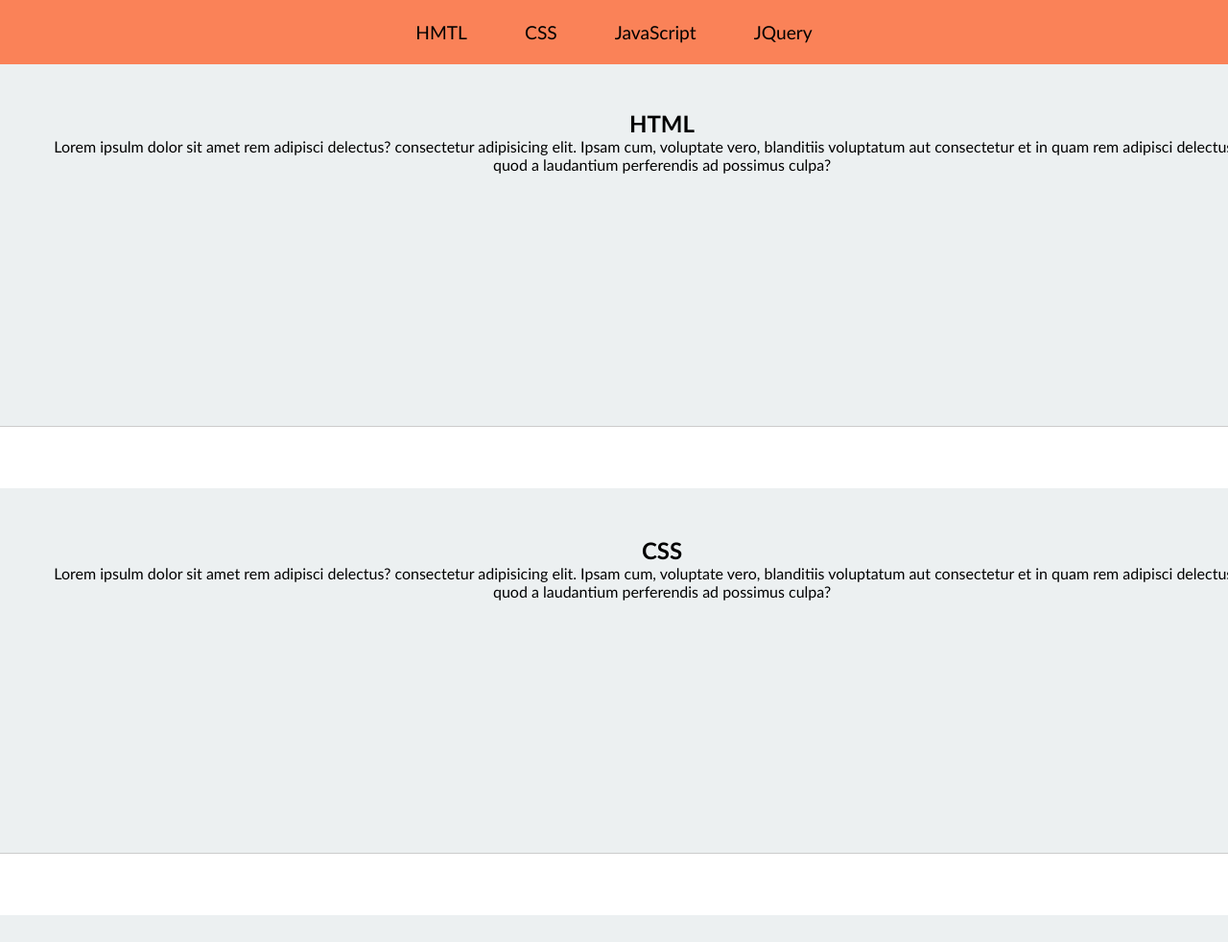
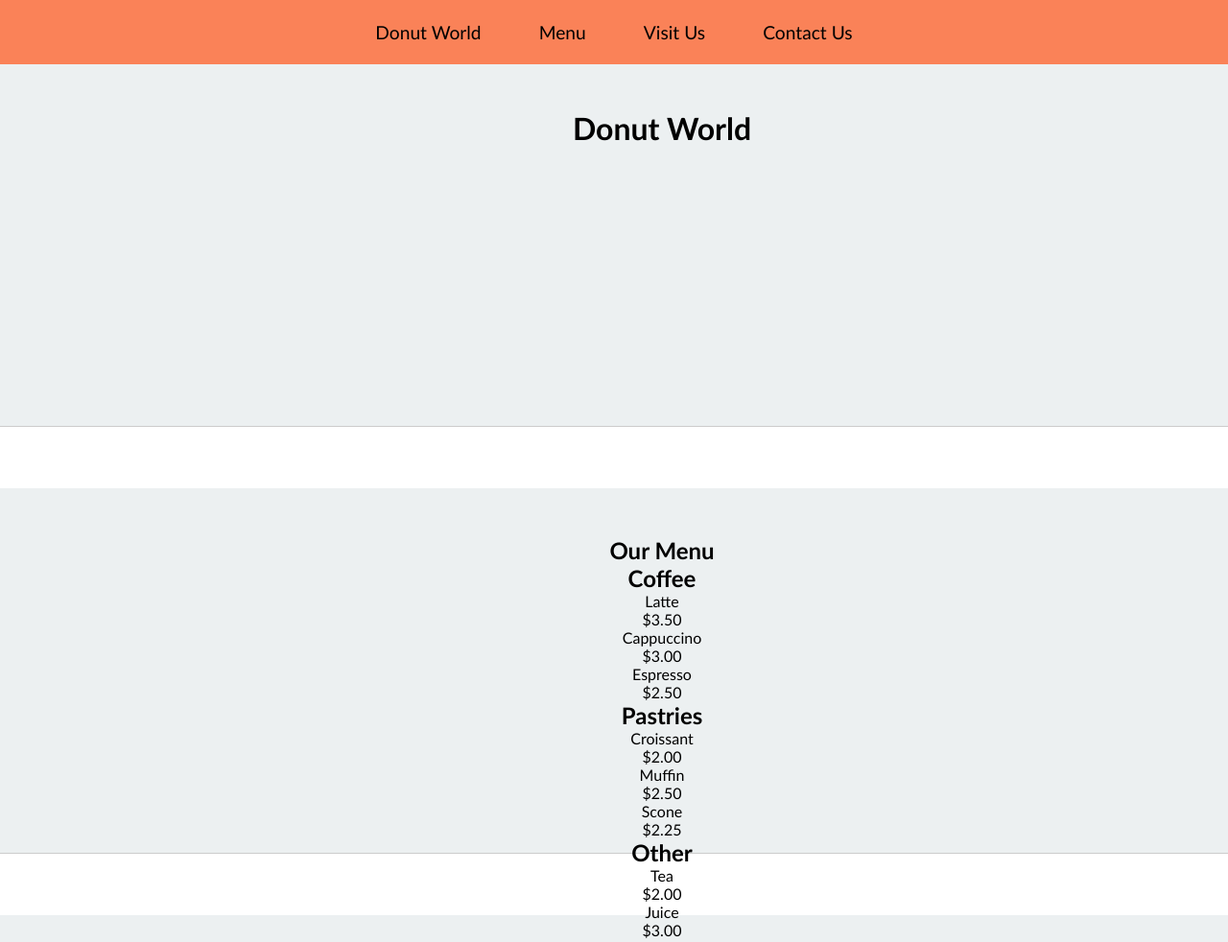
Before and after one commit to nomadleperchaun/donutworld, a plain HTML site: page index.html in a window 1280 px wide. Shown: the top 982 px of the page at 96% size. Drawn offline with nearby package versions, Linux system fonts and the light colour scheme.

Commit message:
custom code

```diff
--- a/index.html
+++ b/index.html
@@ -13,28 +13,64 @@
     <nav>
         <div class="container">
             <ul>
-                <li><a id="sec-1" href="#one">HMTL</a></li>
-                <li><a id="sec-2" href="#two">CSS</a></li>
-                <li><a id="sec-3" href="#three">JavaScript</a></li>
-                <li><a id="sec-4" href="#four">JQuery</a></li>
+                <li><a id="sec-1" href="#one">Donut World</a></li>
+                <li><a id="sec-2" href="#two">Menu</a></li>
+                <li><a id="sec-3" href="#three">Visit Us</a></li>
+                <li><a id="sec-4" href="#four">Contact Us</a></li>
             </ul>
         </div>
     </nav>
     <div id="one" class="default first item">
-        <h2>HTML</h2>
-            <p>
-                Lorem ipsulm dolor sit amet rem adipisci delectus? consectetur adipisicing elit.
-                Ipsam cum, voluptate vero, blanditiis voluptatum aut consectetur et in quam rem adipisci
-                delectus enim quod a laudantium perferendis ad possimus culpa?
-            </p>
+        <h1>Donut World</h1>
+
     </div>
     <div id="two" class="default second item">
-        <h2>CSS</h2>
-        <p>
-            Lorem ipsulm dolor sit amet rem adipisci delectus? consectetur adipisicing elit.
-            Ipsam cum, voluptate vero, blanditiis voluptatum aut consectetur et in quam rem adipisci
-            delectus enim quod a laudantium perferendis ad possimus culpa?
-        </p>
+        <h2>Our Menu</h2>
+        <div class="menu">
+            <section class="menu-section">
+                <h2>Coffee</h2>
+                <div class="menu-item">
+                    <p>Latte</p>
+                    <p class="price">$3.50</p>
+                </div>
+                <div class="menu-item">
+                    <p>Cappuccino</p>
+                    <p class="price">$3.00</p>
+                </div>
+                <div class="menu-item">
+                    <p>Espresso</p>
+                    <p class="price">$2.50</p>
+                </div>
+            </section>
+
+            <section class="menu-section">
+                <h2>Pastries</h2>
+                <div class="menu-item">
+                    <p>Croissant</p>
+                    <p class="price">$2.00</p>
+                </div>
+                <div class="menu-item">
+                    <p>Muffin</p>
+                    <p class="price">$2.50</p>
+                </div>
+                <div class="menu-item">
+                    <p>Scone</p>
+                    <p class="price">$2.25</p>
+                </div>
+            </section>
+
+            <section class="menu-section">
+                <h2>Other</h2>
+                <div class="menu-item">
+                    <p>Tea</p>
+                    <p class="price">$2.00</p>
+                </div>
+                <div class="menu-item">
+                    <p>Juice</p>
+                    <p class="price">$3.00</p>
+                </div>
+            </section>
+        </div>
     </div>
     <div id="three" class="default third item">
         <h2>JavaScript</h2>
```
